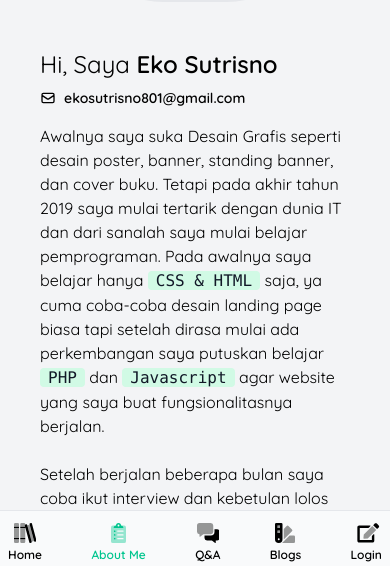
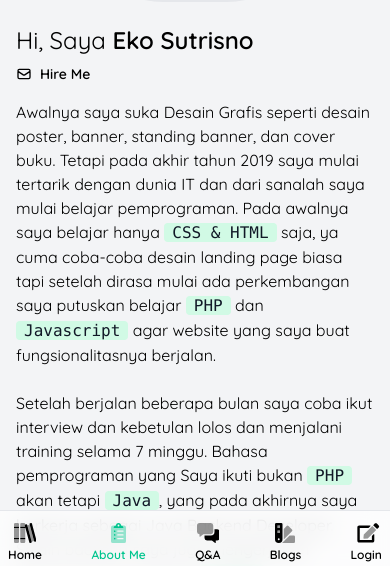
Before and after one commit to ekosutrisno/exomtodo, a Vue app: page /about-me in a window 390 px wide. Shown: the part 269-835 px from the top of the page. Built offline with nearby package versions, Linux system fonts and the light colour scheme; what vue3-click-away would draw is missing.

Commit message:
update: fix margin in about section when in mobile version

```diff
--- a/package.json
+++ b/package.json
@@ -7,7 +7,7 @@
   },
   "dependencies": {
     "vue": "^3.0.2",
-    "vue-router": "^4.0.0-rc.6",
+    "vue-router": "^4.0.2",
     "vue3-click-away": "^1.1.0"
   },
   "devDependencies": {
--- a/src/components/web/NavbarFooter.vue
+++ b/src/components/web/NavbarFooter.vue
@@ -1,5 +1,5 @@
 <template>
-  <div class="nv-transition bg-gray-50 w-full bottom-0 left-0 fixed border-t border-gray-200 lg:hidden z-10">
+  <div class="nv-transition the-header w-full bottom-0 left-0 fixed border-t border-gray-200 lg:hidden z-10">
     <div class="mx-auto lg:mx-4 py-3 px-2  md:mx-6 md:py-5 flex justify-between">
       <div class="flex flex-col md:flex-row items-center justify-around">
         <router-link
--- a/src/pages/AboutMe.vue
+++ b/src/pages/AboutMe.vue
@@ -10,14 +10,14 @@
             </div>
          </div>
 
-         <div class="p-8 mt-4">
+         <div class="p-2 md:p-8 mt-4">
             <h1 class="text-2xl">Hi, Saya <span class="font-semibold">Eko Sutrisno</span></h1>
             <h1 class="text-sm pt-2 pb-4 inline-flex space-x-2">
                <svg class="w-4" xmlns="http://www.w3.org/2000/svg" fill="none" viewBox="0 0 24 24" stroke="currentColor">
                   <path stroke-linecap="round" stroke-linejoin="round" stroke-width="2" d="M3 8l7.89 5.26a2 2 0 002.22 0L21 8M5 19h14a2 2 0 002-2V7a2 2 0 00-2-2H5a2 2 0 00-2 2v10a2 2 0 002 2z" />
                </svg>
-               <a href="ekosutrisno801@gmail.com" class="font-semibold">
-                  ekosutrisno801@gmail.com
+               <a href="mailto:ekosutrisno801@gmail.com" class="font-semibold">
+                  Hire Me
                </a>
             </h1>
             <p class="w-full">
--- a/src/pages/LoginPage.vue
+++ b/src/pages/LoginPage.vue
@@ -1,7 +1,7 @@
 <template>
    <div class="min-h-screen login-background bg-gray-100 py-6 flex justify-center items-center">
     <div class="max-w-7xl flex justify-center w-full lg:mx-auto mx-2 lg:p-3">
-      <div class="lg:w-3/4 w-full lg:px-0 min-w-min flex flex-col lg:flex-row rounded-sm  ring ring-gray-300 ring-opacity-20 h-full lg:h-100 the-header shadow">
+      <div class="lg:w-3/4 w-full lg:px-0 min-w-min flex flex-col lg:flex-row rounded-sm  ring ring-gray-300 ring-opacity-20 h-full lg:h-100 bg-gray-50 shadow">
         <div class="w-full lg:w-1/2 relative lg:p-8">
           <div class="p-5 h-full flex flex-col items-start lg:justify-between">
             <div>
```
Also changed, not shown: 1 other file (tests, documents, lock files or other folders).
